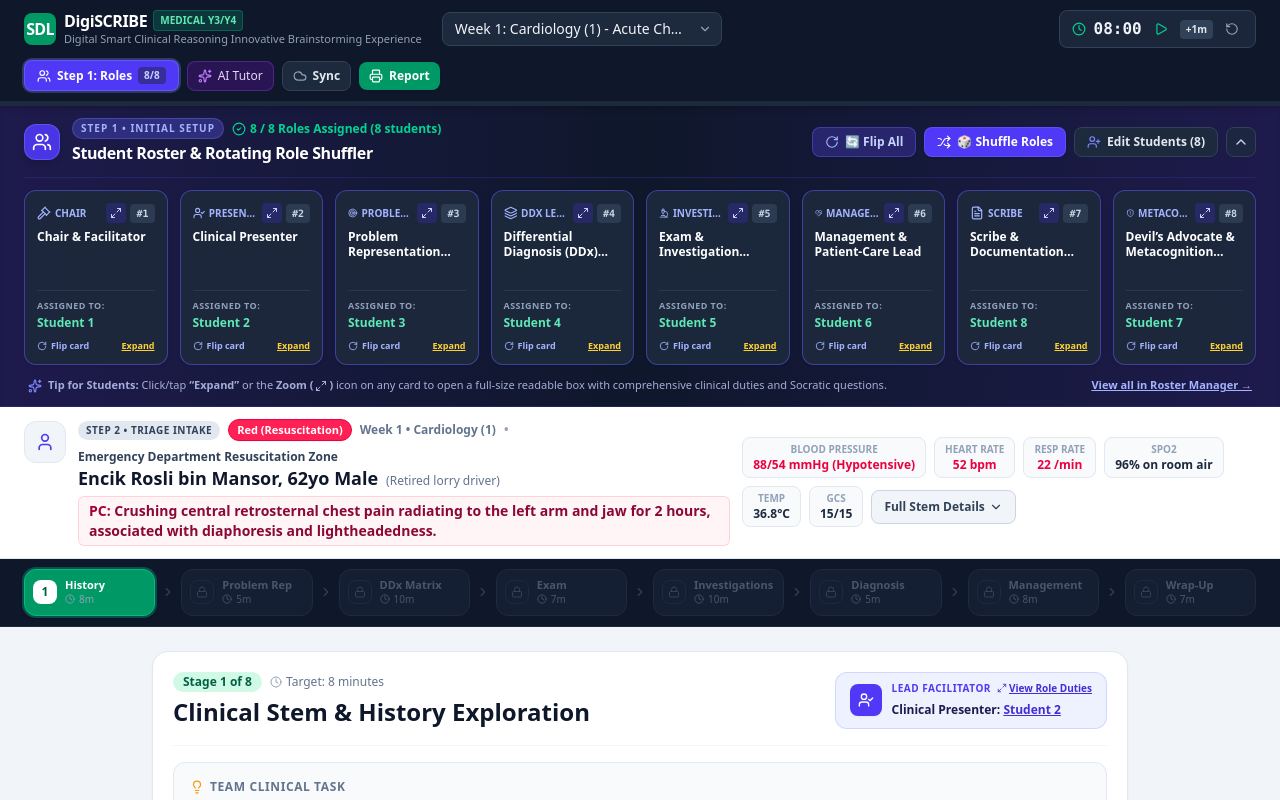
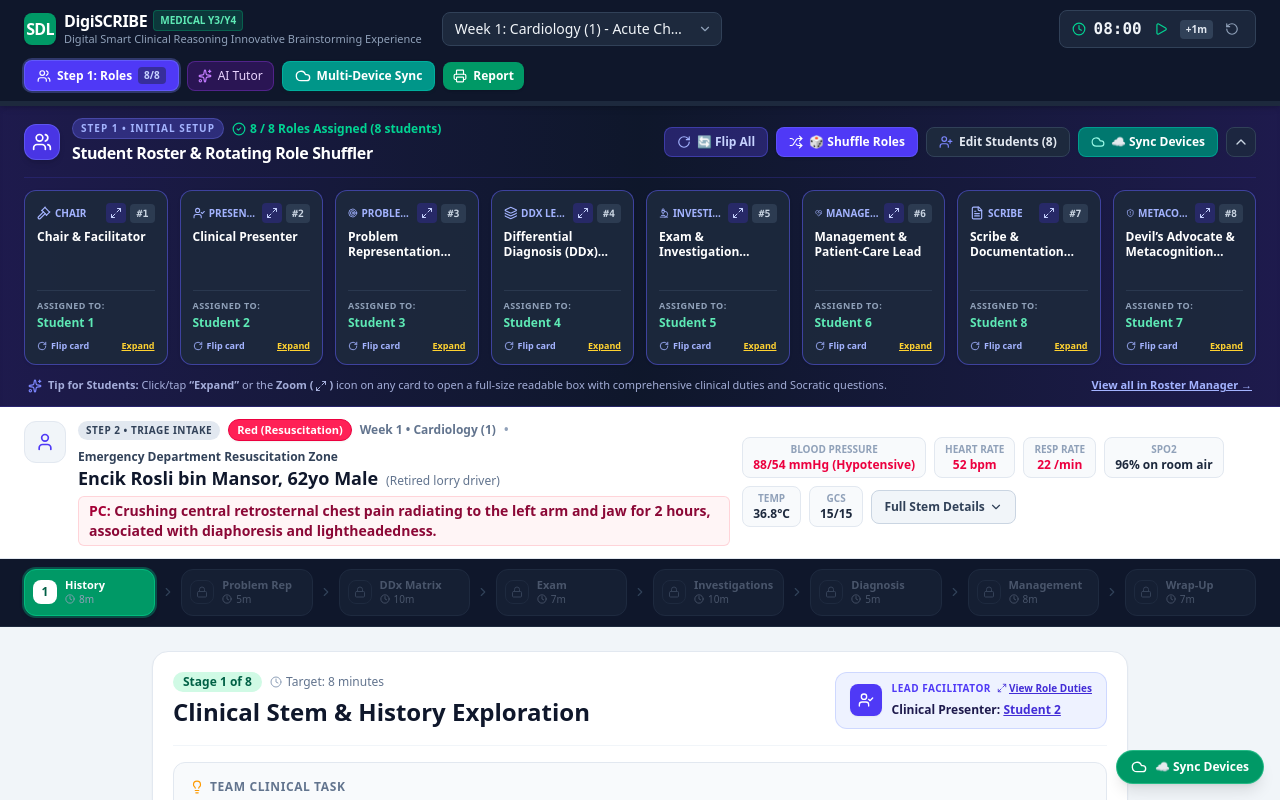
Before and after one commit to drizzaarsyika-usim/PAM301ASDL, a React (Vite) app: page / in a window 1280 px wide. Shown: the top 800 px of the page. Built offline with nearby package versions, Linux system fonts and the light colour scheme.

Commit message:
feat(ui): add persistent floating sync button
Introduced a persistent floating cloud sync button to ensure device synchronization accessibility across all scroll positions and screen states, and updated header navigation styling for consistency.

```diff
--- a/src/App.tsx
+++ b/src/App.tsx
@@ -12,6 +12,7 @@ import { RoleSidebar } from './components/RoleSidebar';
 import { PrintableReportModal } from './components/PrintableReportModal';
 import { AiTutorModal } from './components/AiTutorModal';
 import { MultiDeviceSyncModal } from './components/MultiDeviceSyncModal';
+import { Cloud } from 'lucide-react';
 
 const DEFAULT_TEAMMATES = [
   'Student 1',
@@ -505,6 +506,8 @@ export default function App() {
           roleAssignments={roleAssignments}
           onShuffleRoles={handleShuffleRoles}
           onOpenManageModal={() => setIsRoleSidebarOpen(true)}
+          onOpenSync={() => setIsSyncModalOpen(true)}
+          activeRoomId={activeRoomId}
         />
 
         {/* 2. Sticky Clinical Stem Banner */}
@@ -618,6 +621,24 @@ export default function App() {
         reflection={reflection}
         onImportState={handleImportState}
       />
+
+      {/* Persistent Floating Sync Button (ensures visible on any device or scroll position) */}
+      <button
+        id="floating-sync-btn"
+        onClick={() => setIsSyncModalOpen(true)}
+        className="fixed bottom-4 right-4 z-40 flex items-center gap-2 px-3.5 py-2 rounded-full shadow-lg bg-emerald-600 hover:bg-emerald-500 text-white font-bold text-xs border border-emerald-300/40 hover:scale-105 active:scale-95 transition-all cursor-pointer"
+        title="Multi-Device Collaboration & Cloud Sync"
+      >
+        <Cloud className={`w-4 h-4 ${isSyncing ? 'animate-spin' : ''}`} />
+        {activeRoomId ? (
+          <span className="flex items-center gap-1.5">
+            <span className="w-2 h-2 rounded-full bg-white animate-pulse"></span>
+            <span>Room: {activeRoomId}</span>
+          </span>
+        ) : (
+          <span>☁️ Sync Devices</span>
+        )}
+      </button>
     </div>
   );
 }
--- a/src/components/HeaderNav.tsx
+++ b/src/components/HeaderNav.tsx
@@ -173,21 +173,23 @@ export const HeaderNav: React.FC<HeaderNavProps> = ({
           <button
             id="header-sync-btn"
             onClick={onOpenSync}
-            className={`flex items-center gap-1.5 px-2.5 py-1.5 rounded-lg text-xs font-semibold shadow-xs transition-all cursor-pointer ${
+            className={`flex items-center gap-1.5 px-3 py-1.5 rounded-lg text-xs font-bold shadow-sm transition-all cursor-pointer ${
               activeRoomId
-                ? 'bg-emerald-500/20 hover:bg-emerald-500/30 text-emerald-300 border border-emerald-500/40'
-                : 'bg-slate-800 hover:bg-slate-700 text-slate-200 border border-slate-700'
+                ? 'bg-emerald-600 hover:bg-emerald-500 text-white border border-emerald-400/50 ring-2 ring-emerald-400/30'
+                : 'bg-teal-600 hover:bg-teal-500 text-white border border-teal-400/40 shadow-teal-950/40'
             }`}
             title="Multi-Device Sync: Collaborate across phones, tablets & laptops"
           >
-            <Cloud className={`w-3.5 h-3.5 ${activeRoomId ? 'text-emerald-400' : 'text-slate-400'} ${isSyncing ? 'animate-spin' : ''}`} />
+            <Cloud className={`w-4 h-4 ${isSyncing ? 'animate-spin' : ''}`} />
             {activeRoomId ? (
-              <span className="flex items-center gap-1">
-                <span className="w-1.5 h-1.5 rounded-full bg-emerald-400 animate-pulse"></span>
-                <span>Room: <strong className="font-mono text-emerald-200">{activeRoomId}</strong></span>
+              <span className="flex items-center gap-1.5">
+                <span className="w-2 h-2 rounded-full bg-white animate-pulse"></span>
+                <span>Room: <strong className="font-mono text-emerald-100">{activeRoomId}</strong></span>
               </span>
             ) : (
-              <span>Sync</span>
+              <span className="flex items-center gap-1">
+                <span>Multi-Device Sync</span>
+              </span>
             )}
           </button>
 
--- a/src/components/TeamSetupBanner.tsx
+++ b/src/components/TeamSetupBanner.tsx
@@ -19,7 +19,8 @@ import {
   ShieldAlert,
   RotateCw,
   Info,
-  Maximize2
+  Maximize2,
+  Cloud
 } from 'lucide-react';
 import { RoleDetailModal } from './RoleDetailModal';
 
@@ -28,6 +29,8 @@ interface TeamSetupBannerProps {
   roleAssignments: Record<string, string>;
   onShuffleRoles: () => void;
   onOpenManageModal: () => void;
+  onOpenSync?: () => void;
+  activeRoomId?: string | null;
 }
 
 const ICON_MAP: Record<string, React.ReactNode> = {
@@ -45,7 +48,9 @@ export const TeamSetupBanner: React.FC<TeamSetupBannerProps> = ({
   teammates,
   roleAssignments,
   onShuffleRoles,
-  onOpenManageModal
+  onOpenManageModal,
+  onOpenSync,
+  activeRoomId
 }) => {
   const [isExpanded, setIsExpanded] = useState<boolean>(true);
   const [isShufflingAnim, setIsShufflingAnim] = useState<boolean>(false);
@@ -150,6 +155,30 @@ export const TeamSetupBanner: React.FC<TeamSetupBannerProps> = ({
               <UserPlus className="w-3.5 h-3.5 text-indigo-400" />
               <span>Edit Students ({teammates.length})</span>
             </button>
+
+            {/* Multi-Device Sync */}
+            {onOpenSync && (
+              <button
+                id="team-setup-sync-devices-btn"
+                onClick={onOpenSync}
+                className={`flex items-center gap-1.5 px-3 py-1.5 rounded-lg text-xs font-bold transition-all shadow-xs cursor-pointer ${
+                  activeRoomId
+                    ? 'bg-emerald-600 hover:bg-emerald-500 text-white border border-emerald-400/50'
+                    : 'bg-teal-700 hover:bg-teal-600 text-white border border-teal-400/40'
+                }`}
+                title="Open Multi-Device Sync to connect other laptops, tablets & phones"
+              >
+                <Cloud className="w-3.5 h-3.5 text-teal-200" />
+                {activeRoomId ? (
+                  <span className="flex items-center gap-1">
+                    <span className="w-1.5 h-1.5 rounded-full bg-white animate-pulse"></span>
+                    <span>Room: {activeRoomId}</span>
+                  </span>
+                ) : (
+                  <span>☁️ Sync Devices</span>
+                )}
+              </button>
+            )}
 
             {/* Collapse / Expand */}
             <button
```
